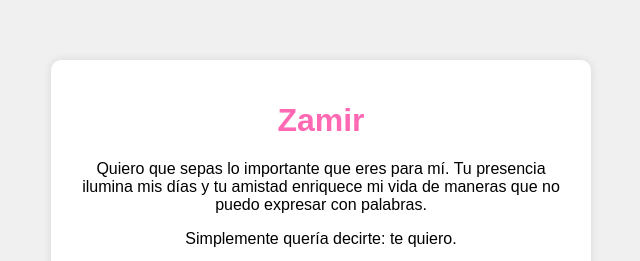
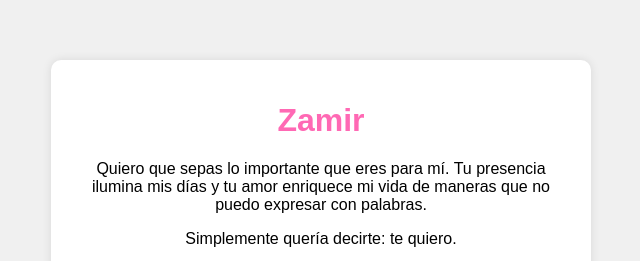
Before and after one commit to Esotg10/.github.io, a plain HTML site: page index.html in a window 1280 px wide. Shown: the part 211-472 px from the top of the page, 319-959 px from the left. Drawn offline with Linux system fonts and the light colour scheme.

Commit message:
Update index.html

```diff
--- a/index.html
+++ b/index.html
@@ -30,7 +30,7 @@
 <body>
     <div class="mensaje">
         <h1>Zamir</h1>
-        <p>Quiero que sepas lo importante que eres para mí. Tu presencia ilumina mis días y tu amistad enriquece mi vida de maneras que no puedo expresar con palabras.</p>
+        <p>Quiero que sepas lo importante que eres para mí. Tu presencia ilumina mis días y tu amor enriquece mi vida de maneras que no puedo expresar con palabras.</p>
         <p>Simplemente quería decirte: te quiero.</p>
         <p><strong>Atte. Tu Bonita</strong></p>
     </div>
```
